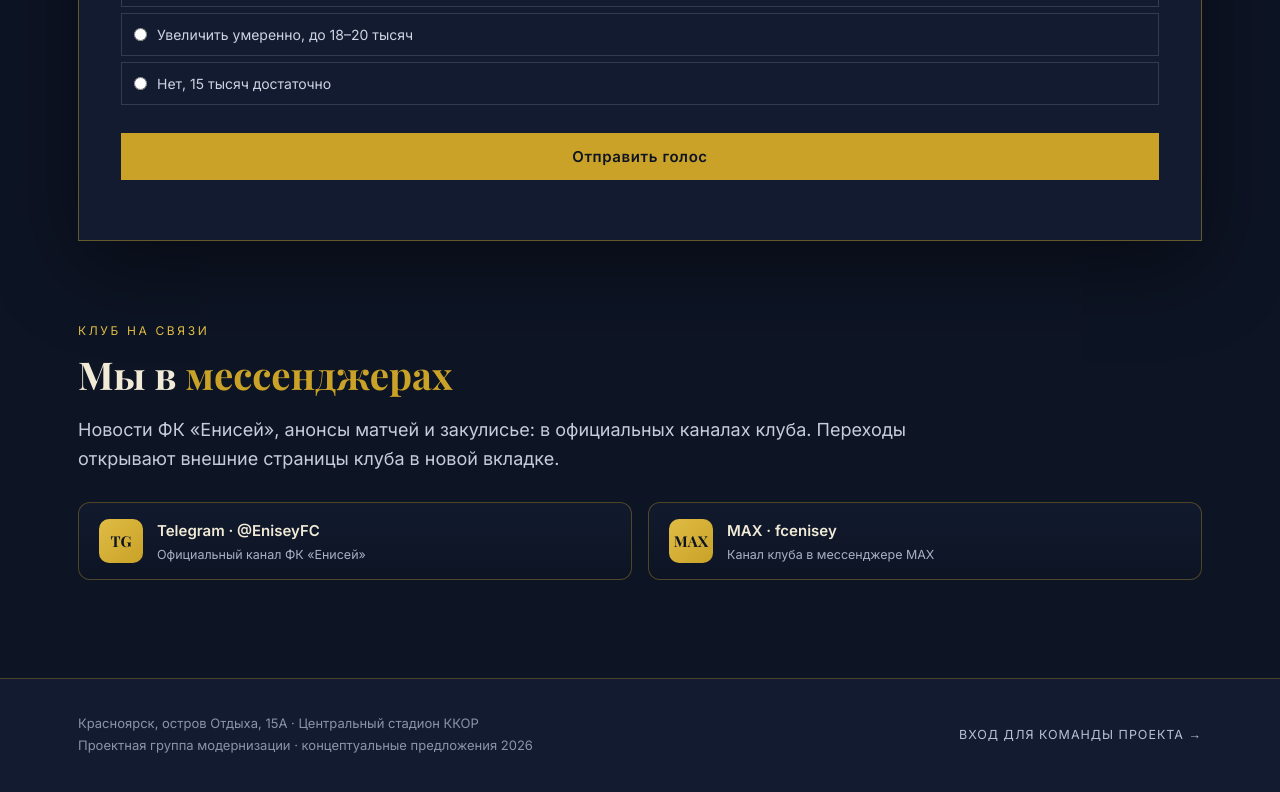
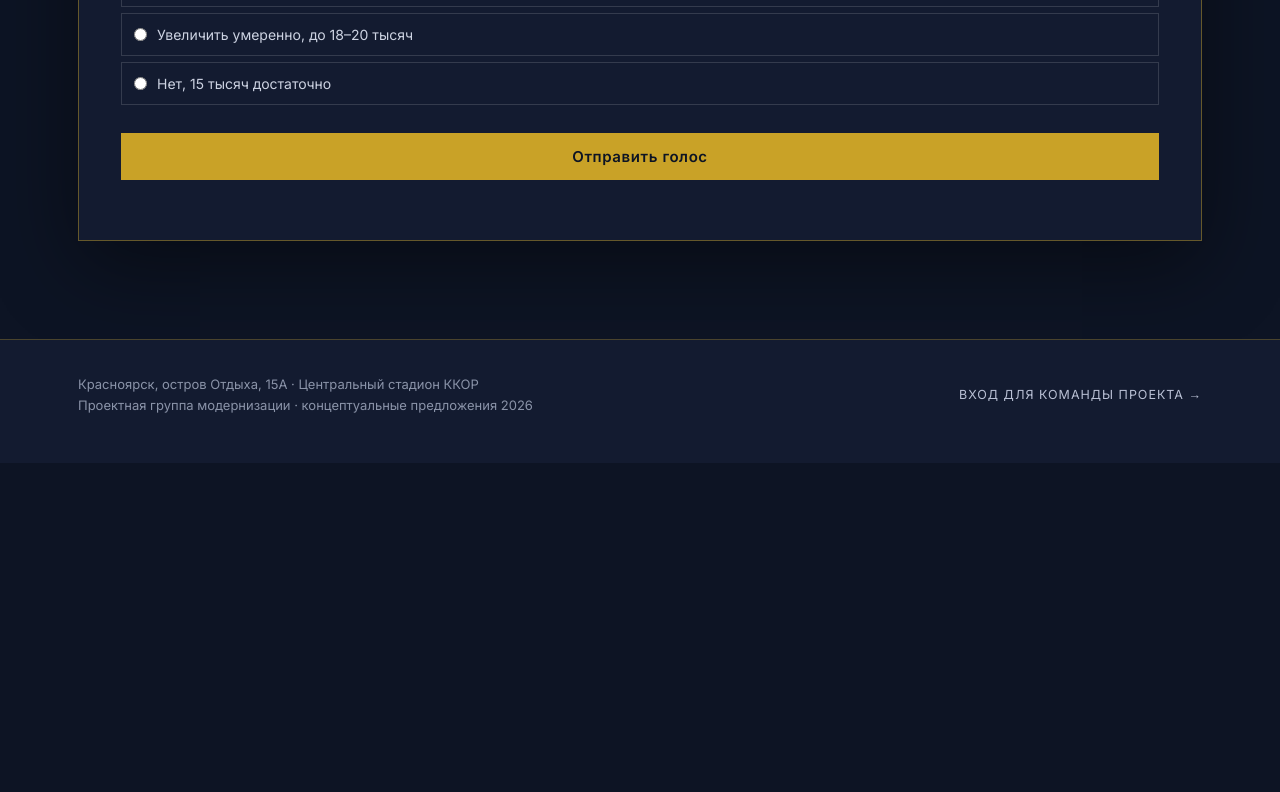
Before and after one commit to AliKerimov65/StadionLK, a plain HTML site: page visitor.html in a window 1280 px wide. Shown: the part 4721-5513 px from the top of the page. After the commit the page ends 5214 px from the top, so only its background shows below. Drawn offline with Linux system fonts and the light colour scheme; no server answers.

Commit message:
Revert "Посетителям: блок «Мы в мессенджерах» (tg/max через slk)"
This reverts commit 00c76ee80dfa0a7d757ed350e79a073b7f5b9d61.

```diff
--- a/visitor.html
+++ b/visitor.html
@@ -81,20 +81,6 @@ figcaption{padding:10px 14px;font-size:12.5px;color:#a8b0c4;letter-spacing:.04em
 .ev{display:grid;grid-template-columns:110px 1fr;gap:18px;padding:16px 0;border-bottom:1px solid rgba(255,255,255,.08)}
 .ev b{font-family:'Playfair Display',serif;color:var(--gold);font-size:19px}
 .ev p{font-size:14.5px;color:#c6ccdb}
-/* ---------- мессенджеры клуба ---------- */
-.chan{display:grid;grid-template-columns:repeat(auto-fit,minmax(280px,1fr));gap:16px;margin-top:28px}
-.chanCard{display:flex;align-items:center;gap:14px;min-height:64px;padding:16px 20px;text-decoration:none;
-  border:1px solid rgba(201,162,39,.35);border-radius:12px;
-  background:linear-gradient(180deg,rgba(19,27,48,.8),rgba(13,20,36,.8));
-  transition:border-color .25s,transform .25s}
-.chanCard:hover{border-color:rgba(224,188,69,.7);transform:translateY(-2px)}
-.chanIc{flex:0 0 44px;width:44px;height:44px;border-radius:10px;display:flex;align-items:center;justify-content:center;
-  font-family:'Playfair Display',serif;font-weight:700;font-size:15px;color:var(--navy2);
-  background:linear-gradient(135deg,var(--gold2),var(--gold))}
-.chanTx b{display:block;color:#f0ead6;font-size:15px}
-.chanTx span{display:block;margin-top:2px;font-size:12.5px;color:#a8b0c4;line-height:1.4}
-@media(max-width:640px){.chan{grid-template-columns:1fr}}
-
 @media(max-width:640px){.ev{grid-template-columns:76px 1fr}}
 @media(max-width:760px){
   .topbar{padding:10px 14px;gap:10px}
@@ -279,23 +265,6 @@ footer a:hover{color:var(--gold2)}
   </div>
 </div></section>
 
-<section><div class="wrap">
-  <div class="kicker">Клуб на связи</div>
-  <h2>Мы в <span>мессенджерах</span></h2>
-  <p class="lead">Новости ФК «Енисей», анонсы матчей и закулисье: в официальных каналах клуба.
-    Переходы открывают внешние страницы клуба в новой вкладке.</p>
-  <div class="chan">
-    <a class="chanCard" href="https://slk.vomirek.com/tg" target="_blank" rel="noopener noreferrer">
-      <span class="chanIc">TG</span>
-      <span class="chanTx"><b>Telegram · @EniseyFC</b><span>Официальный канал ФК «Енисей»</span></span>
-    </a>
-    <a class="chanCard" href="https://slk.vomirek.com/max" target="_blank" rel="noopener noreferrer">
-      <span class="chanIc">MAX</span>
-      <span class="chanTx"><b>MAX · fcenisey</b><span>Канал клуба в мессенджере MAX</span></span>
-    </a>
-  </div>
-</div></section>
-
 <footer><div class="wrap">
   <p>Красноярск, остров Отдыха, 15А · Центральный стадион ККОР<br>
      Проектная группа модернизации · концептуальные предложения 2026</p>
```
